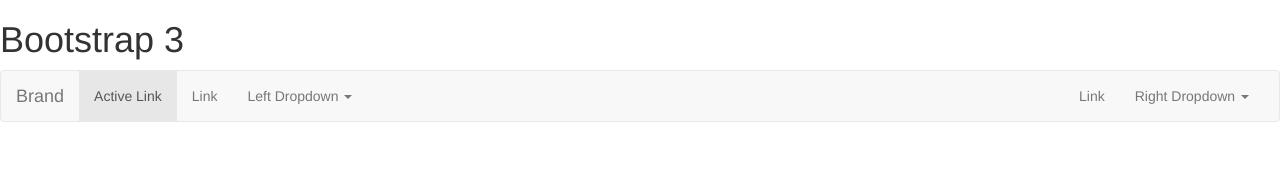
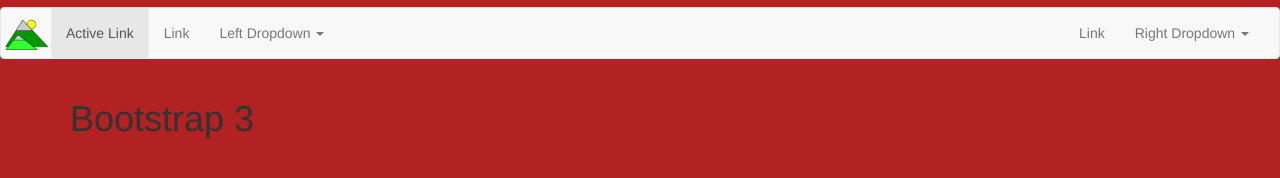
Before and after one commit to karenkepner/bootstrap-3, a plain HTML site: page index.html in a window 1280 px wide. Drawn offline with nearby package versions, Linux system fonts and the light colour scheme.

Commit message:
add brand image to nav

```diff
--- /dev/null
+++ b/css/style.css
@@ -0,0 +1,15 @@
+body {
+  background-color: firebrick;
+}
+
+nav {
+  margin-top: 0.5em;
+}
+
+#brand {
+  margin-top: 0;
+}
+
+.navbar-brand {
+  padding: 0;
+}
--- a/index.html
+++ b/index.html
@@ -7,10 +7,9 @@
   <title>Bootstrap 3</title>
   <!-- Latest compiled and minified CSS  for Bootstrap 3-->
   <link rel="stylesheet" href="https://maxcdn.bootstrapcdn.com/bootstrap/3.3.7/css/bootstrap.min.css" integrity="sha384-BVYiiSIFeK1dGmJRAkycuHAHRg32OmUcww7on3RYdg4Va+PmSTsz/K68vbdEjh4u" crossorigin="anonymous">
-  <link rel="stylesheet" href="style.css">
+  <link rel="stylesheet" href="css/style.css">
 </head>
 <body>
-  <h1>Bootstrap 3</h1>
   <!-- from https://getbootstrap.com/docs/3.3/components/#nav -->
   <nav class="navbar navbar-default">
       <div class="container-fluid">
@@ -22,7 +21,7 @@
             <span class="icon-bar"></span>
             <span class="icon-bar"></span>
           </button>
-          <a class="navbar-brand" href="#">Brand</a>
+          <a class="navbar-brand" href="#"><img id="brand" src="img/mtn-logo0color300x300.png" width="50"></a>
         </div>
 
         <!-- Collect the nav links, forms, and other content for toggling -->
@@ -65,6 +64,10 @@
         </div><!-- /.navbar-collapse -->
       </div><!-- /.container-fluid -->
     </nav>
+    <section class="first-section container">
+      <h1>Bootstrap 3</h1>
+    </section>
+
 
 
 
```
Also changed, not shown: img/mtn-logo0color300x300.png (added), style.css (deleted).
